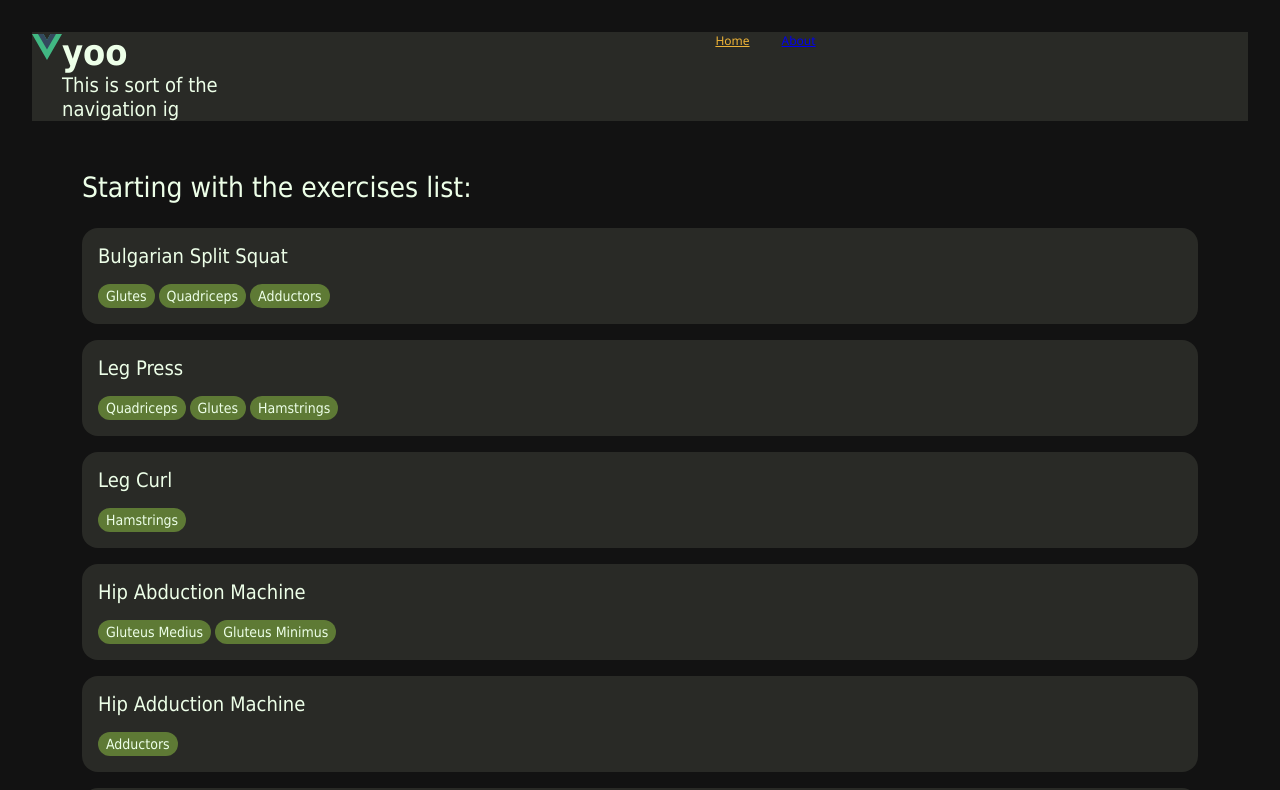
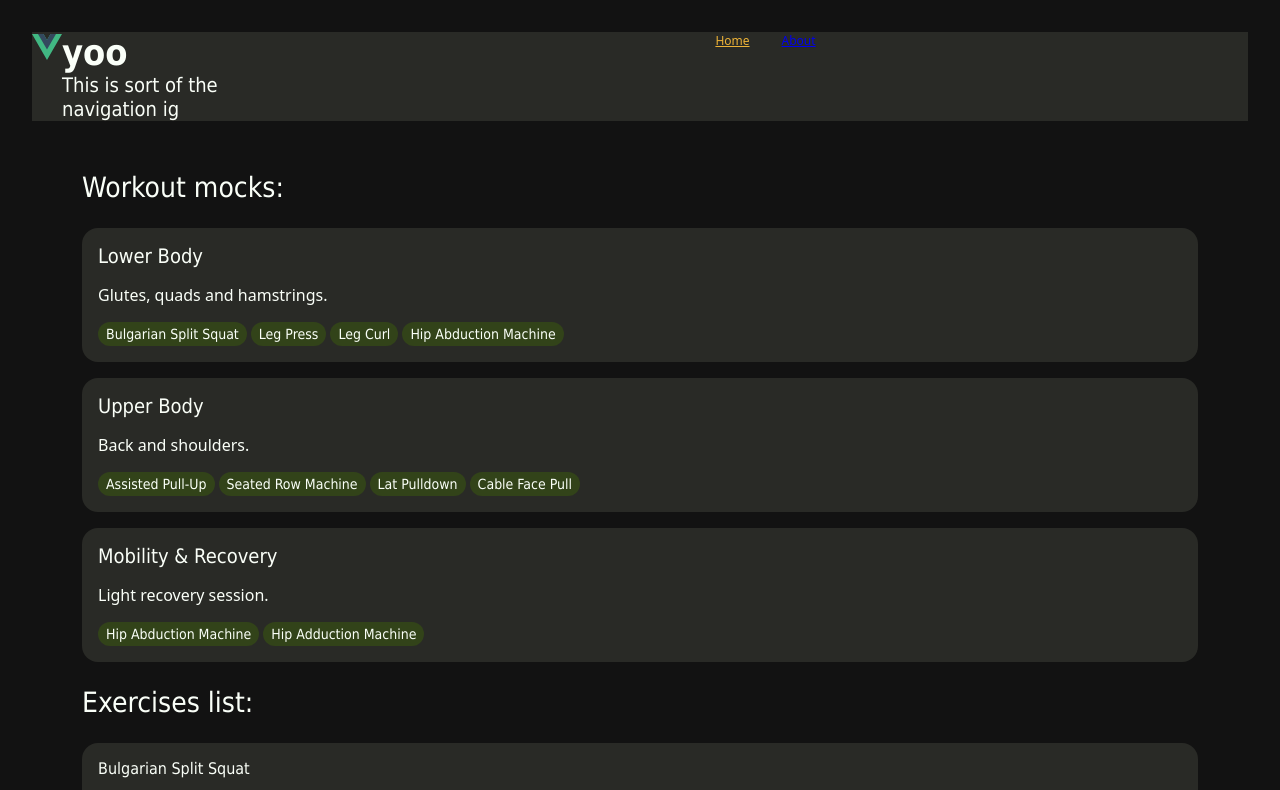
Before and after one commit to EvgeniaBabulkova/gym-bubble, a Vue app: page / in a window 1280 px wide. Shown: the top 790 px of the page. Built offline with nearby package versions, Linux system fonts and the light colour scheme.

Commit message:
workout card with mock data

```diff
--- a/src/assets/base.css
+++ b/src/assets/base.css
@@ -1,15 +1,15 @@
 :root {
-  font-family: 'Segoe UI', Tahoma, Geneva, Verdana, sans-serif;
+  font-family: ' Segoe UI', Tahoma, Geneva, Verdana, sans-serif;
 
-  --col-text-primary: #edffe8;
+  --col-text-primary: #fafff8;
   --col-text-secondary: #edb337;
   --col-text-invert: #242424;
-  --col-text-details: #88877e;
+  --col-text-details: #8a9d86;
 
   --col-surface-primary: #121212;
   --col-surface-secondary: #292a26;
-  --col-surface-tertiary: #5e7a35;
-  --col-surface-invert: #edffe8;
+  --col-surface-tertiary: #324319;
+  --col-surface-invert: #fafff8;
 
   --col-graph-1: #edb337;
   --col-graph-2: #f2542d;
@@ -39,7 +39,7 @@
   --font-h3: 500 24px Tahoma;
   --font-h4: 500 20px Tahoma;
 
-  --font-body-1: 200 16px Tahoma;
+  --font-body-1: 400 16px Tahoma;
   --font-bodyStd: 200 14px Tahoma; /* standard */
   --font-body-3: 200 12px Tahoma;
 
--- a/src/components/Chip.vue
+++ b/src/components/Chip.vue
@@ -1,11 +1,11 @@
 <script setup lang="ts">
-const { text } = defineProps<{
-  text: string
+const { label } = defineProps<{
+  label: string
 }>()
 </script>
 
 <template>
-  <div>{{ text }}</div>
+  <div>{{ label }}</div>
 </template>
 
 <style scoped>
--- a/src/components/ExerciseCard.vue
+++ b/src/components/ExerciseCard.vue
@@ -1,5 +1,5 @@
 <script setup lang="ts">
-import type { Exercise } from '@/types/exercises'
+import type { Exercise } from '@/types/workouts.ts'
 import Chip from './Chip.vue'
 
 const { exercise } = defineProps<{
@@ -9,9 +9,9 @@ const { exercise } = defineProps<{
 
 <template>
   <div class="card">
-    <h4>{{ exercise.name }}</h4>
+    <p>{{ exercise.name }}</p>
     <ul>
-      <li v-for="group in exercise.muscleGroups"><Chip :text="group" /></li>
+      <li v-for="group in exercise.muscleGroups"><Chip :label="group" /></li>
     </ul>
   </div>
 </template>
@@ -26,6 +26,10 @@ const { exercise } = defineProps<{
   gap: var(--spacing-md);
 }
 
+p {
+  font: var(--font-body-1);
+}
+
 ul {
   display: flex;
   gap: var(--spacing-xs);
--- /dev/null
+++ b/src/components/WorkoutCard.vue
@@ -0,0 +1,46 @@
+<script setup lang="ts">
+import { exercises } from '@/data/exercises'
+import type { Exercise, Workout } from '@/types/workouts'
+import { computed } from 'vue'
+import Chip from './Chip.vue'
+
+const { workout } = defineProps<{
+  workout: Workout
+}>()
+
+// some returns true/false and for each exercise the filter gets an answer weather to keep it
+const workoutExercise = computed(() => {
+  console.log('all exercises:', exercises)
+  console.log('workout exercises:', workout.exercises)
+  return exercises.filter((exercise) =>
+    workout.exercises.some((workoutExercise) => workoutExercise.exerciseId === exercise.id),
+  )
+})
+</script>
+
+<template>
+  <div class="card">
+    <h4>{{ workout.name }}</h4>
+    <p>{{ workout.description }}</p>
+
+    <ul>
+      <li v-for="exercise in workoutExercise" key="exercise.id"><Chip :label="exercise.name" /></li>
+    </ul>
+  </div>
+</template>
+
+<style scoped>
+.card {
+  display: flex;
+  flex-direction: column;
+  background-color: var(--col-surface-secondary);
+  padding: var(--spacing-md);
+  border-radius: var(--border-radius);
+  gap: var(--spacing-md);
+}
+
+ul {
+  display: flex;
+  gap: var(--spacing-xs);
+}
+</style>
--- a/src/data/exercises.ts
+++ b/src/data/exercises.ts
@@ -1,4 +1,4 @@
-import type { Exercise } from '@/types/exercises'
+import type { Exercise } from '@/types/workouts'
 
 export const exercises: Exercise[] = [
   {
--- /dev/null
+++ b/src/data/workouts-mock.ts
@@ -0,0 +1,35 @@
+import type { Workout } from '@/types/workouts'
+
+export const workouts: Workout[] = [
+  {
+    id: 1,
+    name: 'Lower Body',
+    description: 'Glutes, quads and hamstrings.',
+    exercises: [
+      { exerciseId: 1, order: 1 },
+      { exerciseId: 2, order: 2 },
+      { exerciseId: 3, order: 3 },
+      { exerciseId: 4, order: 4 },
+    ],
+  },
+  {
+    id: 2,
+    name: 'Upper Body',
+    description: 'Back and shoulders.',
+    exercises: [
+      { exerciseId: 6, order: 1 },
+      { exerciseId: 8, order: 2 },
+      { exerciseId: 7, order: 3 },
+      { exerciseId: 9, order: 4 },
+    ],
+  },
+  {
+    id: 3,
+    name: 'Mobility & Recovery',
+    description: 'Light recovery session.',
+    exercises: [
+      { exerciseId: 4, order: 1 },
+      { exerciseId: 5, order: 2 },
+    ],
+  },
+]
--- a/src/types/exercises.ts
+++ /dev/null
@@ -1,6 +0,0 @@
-export type Exercise = {
-  id: number
-  name: string
-  muscleGroups: string[]
-  description: string
-}
--- /dev/null
+++ b/src/types/workouts.ts
@@ -0,0 +1,20 @@
+export type Exercise = {
+  id: number
+  name: string
+  muscleGroups: string[]
+  description: string
+}
+
+// workout ---------------------
+
+export type WorkoutExercise = {
+  exerciseId: number // use this id to target the Exercise for the rest of the details many-to-many
+  order: number
+}
+
+export type Workout = {
+  id: number
+  name: string
+  description?: string
+  exercises: WorkoutExercise[]
+}
--- a/src/views/HomeView.vue
+++ b/src/views/HomeView.vue
@@ -1,11 +1,19 @@
 <script setup lang="ts">
 import ExerciseCard from '@/components/ExerciseCard.vue'
+import WorkoutCard from '@/components/WorkoutCard.vue'
 import { exercises } from '@/data/exercises'
+import { workouts } from '@/data/workouts-mock'
 </script>
 
 <template>
   <div class="exercisesContainer">
-    <h2>Starting with the exercises list:</h2>
+    <h2>Workout mocks:</h2>
+    <ul class="workoutsList">
+      <li v-for="workout in workouts">
+        <WorkoutCard :workout="workout" />
+      </li>
+    </ul>
+    <h2>Exercises list:</h2>
     <ul class="exercisesList">
       <li v-for="exercise in exercises">
         <ExerciseCard :exercise="exercise" />
@@ -22,7 +30,8 @@ import { exercises } from '@/data/exercises'
   gap: var(--spacing-lg);
 }
 
-.exercisesList {
+.exercisesList,
+.workoutsList {
   display: flex;
   flex-direction: column;
   gap: var(--spacing-md);
```
